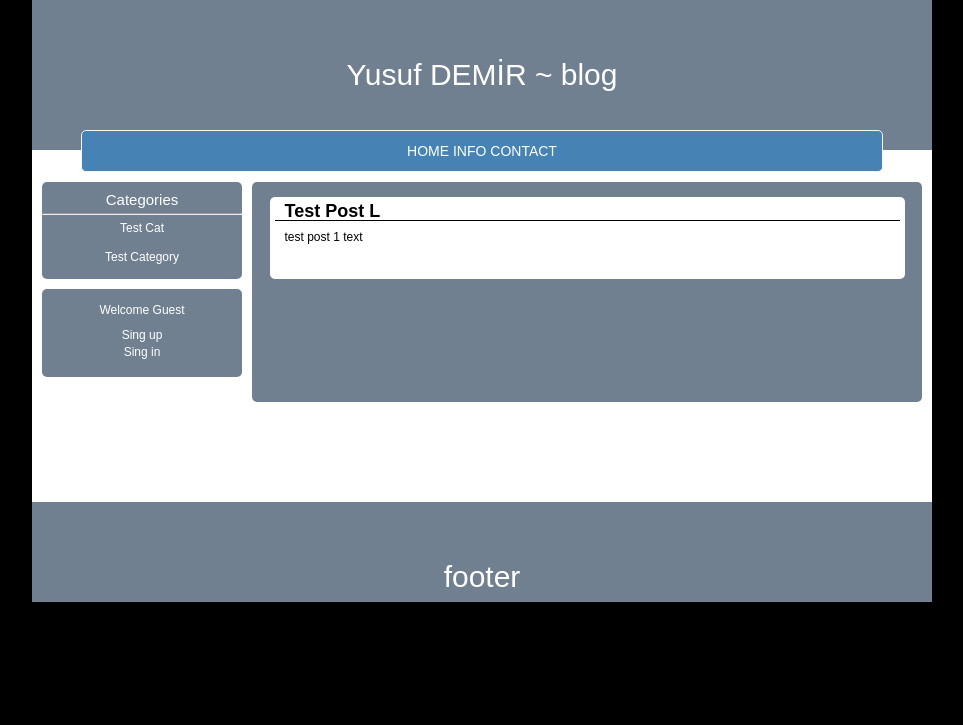
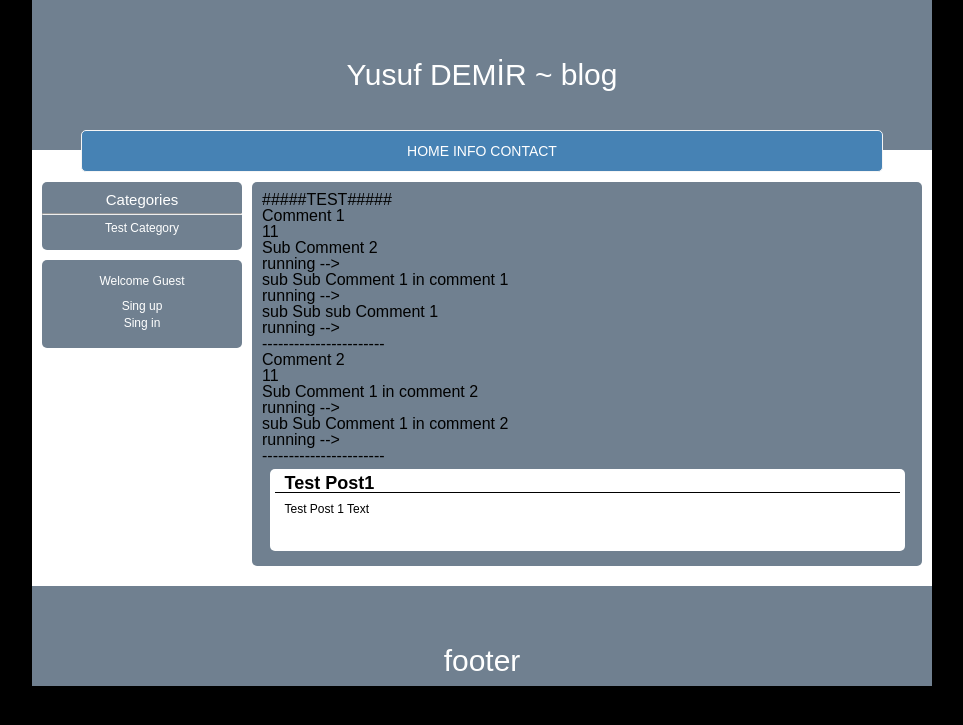
Before and after one commit to yusufdemir/newblog, a Django app: page /detail/1/ in a window 1280 px wide. Shown: the top 725 px of the page, without its empty margins (158-1121 px from the left). Run offline with Django 3.2, Linux system fonts and the light colour scheme; data comes from the database, SQL or seed files in the repository; parts of the project's set-up code (start-up, migrations or seed data) failed here and were passed over.

Commit message:
Comment three recursive template tag created

```diff
--- a/NewBlog/urls.py
+++ b/NewBlog/urls.py
@@ -15,7 +15,7 @@
     url(r'^logout/$', 'django.contrib.auth.views.logout', {'next_page': '/index/'}),
 
     url(r'^detail/(?P<post_id>\d+)/$', 'post.views.postDetailView'),
-
+    url(r'^cat/(?P<cat_id>\d+)/$','post.views.catView'),
 
     # url(r'^NewBlog/', include('NewBlog.foo.urls')),
     url(r'^admin/doc/', include('django.contrib.admindocs.urls')),
--- a/post/models.py
+++ b/post/models.py
@@ -20,10 +20,12 @@
     date = models.DateTimeField(auto_now_add=True)
     validation_key = models.CharField(max_length=30)
     validation = models.BooleanField(default=False)
+    created_at = models.DateTimeField(auto_now_add=True)
+
+
+    post_id = models.PositiveIntegerField()
     content_type = models.ForeignKey(ContentType)
     object_id = models.PositiveIntegerField()
-    created_at = models.DateTimeField(auto_now_add=True)
-
     item = generic.GenericForeignKey('Content_type', 'Object_id')
 
     def __unicode__(self):
@@ -42,7 +44,6 @@
     date = models.DateTimeField(auto_now_add=True)
     visible = models.BooleanField(default=True)
     created_at = models.DateTimeField(auto_now_add=True)
-
     comments = generic.GenericRelation(Comments)
 
 
--- a/post/views.py
+++ b/post/views.py
@@ -16,8 +16,21 @@
 
 
 def postDetailView(request, post_id):
+
     posts = Posts.objects.filter(pk=post_id)
+    comments=Comments.objects.filter(post_id=post_id)
+
+    rootComments=comments.filter(content_type_id=ContentType.objects.get_for_model(Posts))
+    subComments = comments.filter(content_type_id=ContentType.objects.get_for_model(Comments))
     ctx = {
-        'posts': posts
+        'posts': posts, 'rootComments':rootComments, 'subComments': subComments
     }
     return render(request, 'detail.html', ctx)
+
+
+def catView(request, cat_id):
+    post = Posts.objects.filter(cat__pk = cat_id)
+    ctx = {
+        'posts': post
+    }
+    return render(request, 'index.html', ctx)
--- a/templates/detail.html
+++ b/templates/detail.html
@@ -3,6 +3,29 @@
 {% block page %}Index{% endblock %}
 
 {% block Content %}
+
+    #####TEST#####<br>
+    {% for comment in rootComments %}
+        {{ comment.title }}<br>
+        {{ comment.content_type_id }}<br>
+
+        {% for sub in subComments %}
+            {% if comment.id == sub.object_id  %}
+                {{ sub.title }}<br>
+                {% with 'subcomments.html' as file %}
+                    {% with sub as parent %}
+                        {% include file %}
+                    {% endwith %}
+                {% endwith %}
+            {% endif %}
+        {% endfor %}
+        -----------------------<br>
+    {% endfor %}
+
+
+
+
+
     {% for p in posts reversed %}
         <div id="content">
             <div class="title">
--- /dev/null
+++ b/templates/subcomments.html
@@ -0,0 +1,14 @@
+{% load i18n %}
+
+running --> <br>
+
+        {% for sub in subComments %}
+            {% if parent.id == sub.object_id  %}
+                {{ sub.title }}<br>
+                {% with 'subcomments.html' as file %}
+                    {% with sub as parent %}
+                        {% include file %}
+                    {% endwith %}
+                {% endwith %}
+            {% endif %}
+        {% endfor %}
```
Also changed, not shown: templates/flatpages/default.html (+4 -3 lines), blog.db, yedek.blog.db (added), yedek2.blog.db (added), 4 other files.
